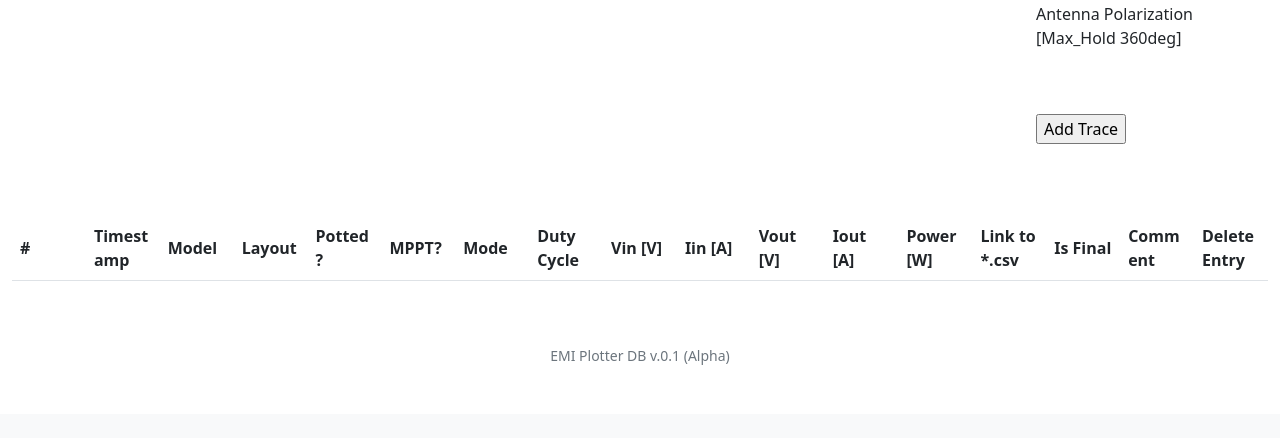
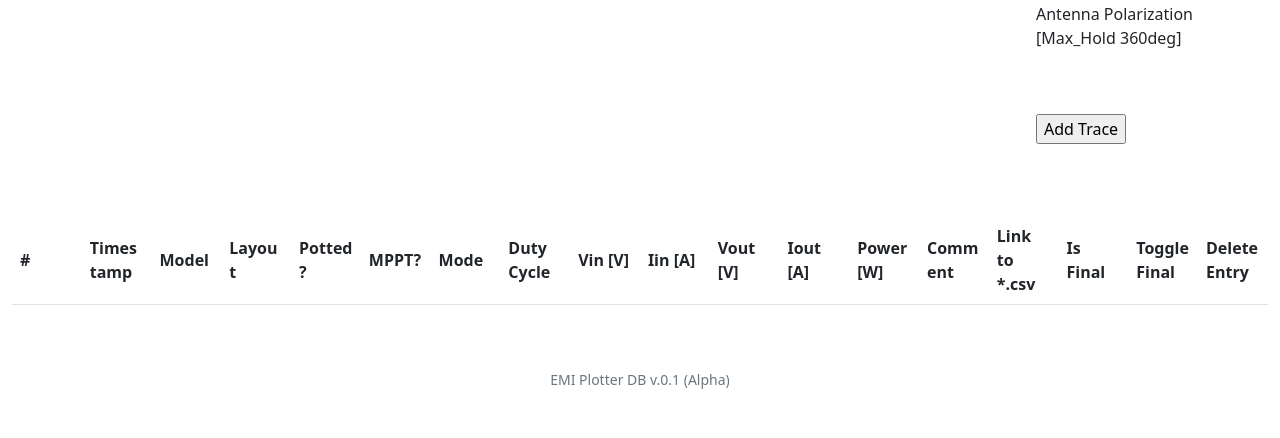
Before and after one commit to ilyashulga/cs50_final_project, a Flask app: template templates/upload_online.html in a window 1280 px wide. Shown: the part 1335-1773 px from the top of the page. Before the commit the page ends 1700 px from the top, so only its background shows below. Run offline with Flask 2, Linux system fonts and the light colour scheme; the template is opened without the code that fills it, so the values that code supplies are empty; some libraries are stand-ins or nearby versions.

Commit message:
Added toggle_final option

```diff
--- a/app.py
+++ b/app.py
@@ -593,6 +593,22 @@ def getFiles(reqPath):
                                                  'parentFolder': parentFolderPath})
 
 
+@app.route('/toggle_final', methods=['GET', 'POST'])
+@login_required
+def toggle_final():
+    if request.method == "POST":
+        is_final = int(db.execute("SELECT is_final FROM graphs WHERE id=?", request.form.get("toggle"))[0]["is_final"])
+        #print(is_final)
+        try:
+            db.execute("UPDATE graphs SET is_final = ? WHERE id=?", (0 if is_final else 1), request.form.get("toggle"))
+            if is_final==0:
+                flash("Successfully set as final")
+            else:
+                flash("Successfully removed from finals")
+        except:
+            flash("Can't set final flag")
+    return redirect("/upload_online")
+
 @app.route('/delete_item', methods=['GET', 'POST'])
 @login_required
 def delete_item():
--- a/templates/upload_online.html
+++ b/templates/upload_online.html
@@ -92,9 +92,10 @@
             <th>Vout [V]</th>
             <th>Iout [A]</th>
             <th>Power [W]</th>
+            <th>Comment</th>
             <th>Link to *.csv</th>
             <th>Is Final</th>
-            <th>Comment</th>
+            <th>Toggle Final</th>
             <th>Delete Entry</th>
         </tr>
     </thead>
@@ -114,13 +115,18 @@
             <td>{{ row['v_out'] }}</td>
             <td>{{ row['i_load'] }}</td>
             <td>{{ row['power'] }}</td>
+            <td>{{ row['comment'] }}</td>
             <td>
                 <a href= "{{ url_for('getFiles', reqPath=row['filename']) }}">
                 <span><i style="margin-right:0.3em"></i>Download</span>
                 </a>
             </td>
             <td>{{ "Yes" if row['is_final']==1 else "No" }}</td>
-            <td>{{ row['comment'] }}</td>
+            <td>
+                <form action="/toggle_final" method="post" value="{{ row['id'] }}">
+                    <button name="toggle" value="{{ row['id'] }}" class="btn btn-primary" type="submit">Go</button>
+                </form>
+            </td>
             <td>
                 <form action="/delete_item" method="post" value="{{ row['id'] }}">
                     <button name="delete" value="{{ row['id'] }}" class="btn btn-primary" type="submit">Delete</button>
```
